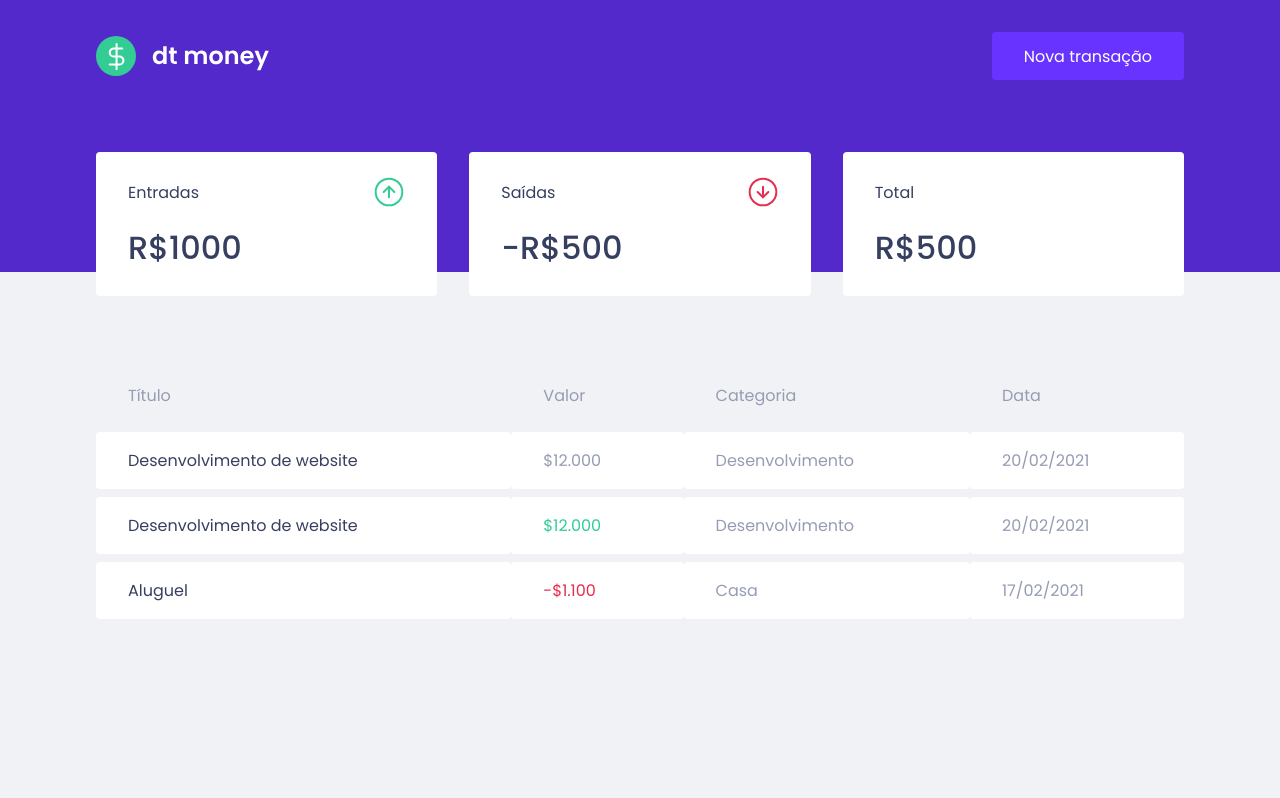
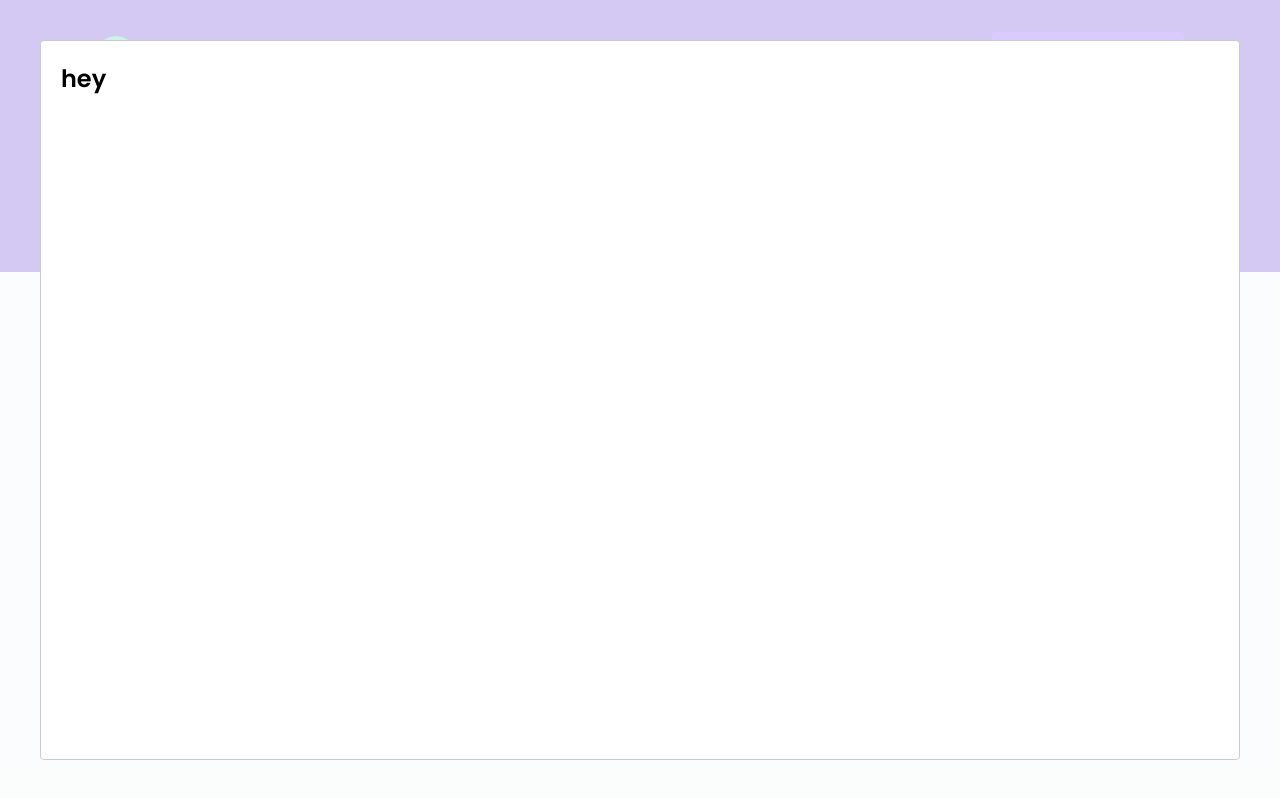
Before and after one commit to brunordgs/dt.money, a React (Create React App) app: page / in a window 1280 px wide. Both pictures are taken after a click on the button "Nova transação". Built offline with nearby package versions, Linux system fonts and the light colour scheme; no server answers; what miragejs would draw is missing.

Commit message:
Add react modal

```diff
--- a/package.json
+++ b/package.json
@@ -13,6 +13,7 @@
 		"miragejs": "^0.1.43",
 		"react": "^17.0.2",
 		"react-dom": "^17.0.2",
+		"react-modal": "^3.14.4",
 		"react-scripts": "4.0.3",
 		"styled-components": "^5.3.3",
 		"web-vitals": "^1.0.1"
@@ -25,6 +26,7 @@
 		"@types/node": "^12.0.0",
 		"@types/react": "^17.0.0",
 		"@types/react-dom": "^17.0.0",
+		"@types/react-modal": "^3.13.1",
 		"@types/styled-components": "^5.1.16",
 		"typescript": "^4.1.2"
 	},
--- a/src/App.tsx
+++ b/src/App.tsx
@@ -1,12 +1,31 @@
+import { useState } from 'react';
+import Modal from 'react-modal';
 import Dashboard from './components/Dashboard';
 import Header from './components/Header';
 import { GlobalStyle } from './styles/global';
 
+// Make sure to bind modal to root element (accessibility)
+Modal.setAppElement('#root');
+
 export default function App() {
+	const [isOpen, setIsOpen] = useState(false);
+
+	function openModalHandler() {
+		setIsOpen(true);
+	}
+
+	function closeModalHandler() {
+		setIsOpen(false);
+	}
+
 	return (
 		<>
-			<Header />
+			<Header onOpenModal={openModalHandler} />
 			<Dashboard />
+
+			<Modal isOpen={isOpen} onRequestClose={closeModalHandler}>
+				<h2>hey</h2>
+			</Modal>
 			<GlobalStyle />
 		</>
 	);
--- a/src/components/Header/index.tsx
+++ b/src/components/Header/index.tsx
@@ -1,13 +1,15 @@
 import logo from '../../assets/logo.svg';
 import { Container, Content } from './styles';
 
-export default function Header() {
+export default function Header({ onOpenModal }: { onOpenModal(): void }) {
 	return (
 		<Container>
 			<Content>
 				<img src={logo} alt="dt money" />
 
-				<button type="button">Nova transação</button>
+				<button type="button" onClick={onOpenModal}>
+					Nova transação
+				</button>
 			</Content>
 		</Container>
 	);
```
Also changed, not shown: 1 other file (tests, documents, lock files or other folders).
